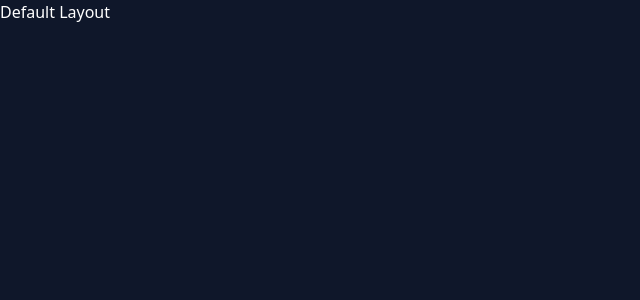
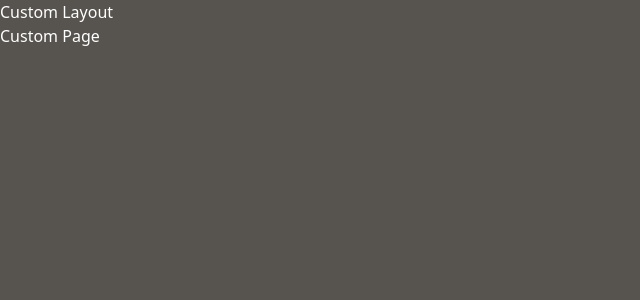
Before and after one commit to KadirKarabacak/Nuxt-Learnings, a Nuxt app: page /custom in a window 1280 px wide. Before the commit this address had no page. Shown: the top 300 px of the page, without its empty margins (0-640 px from the left). Built offline with nearby package versions, Linux system fonts and the light colour scheme.

Commit message:
feat: create a page to use custom layout

```diff
--- /dev/null
+++ b/pages/custom.vue
@@ -0,0 +1,10 @@
+<script lang="ts" setup>
+// @ts-ignore
+definePageMeta({
+  layout: 'custom',
+});
+</script>
+
+<template>
+  <div>Custom Page</div>
+</template>
```
